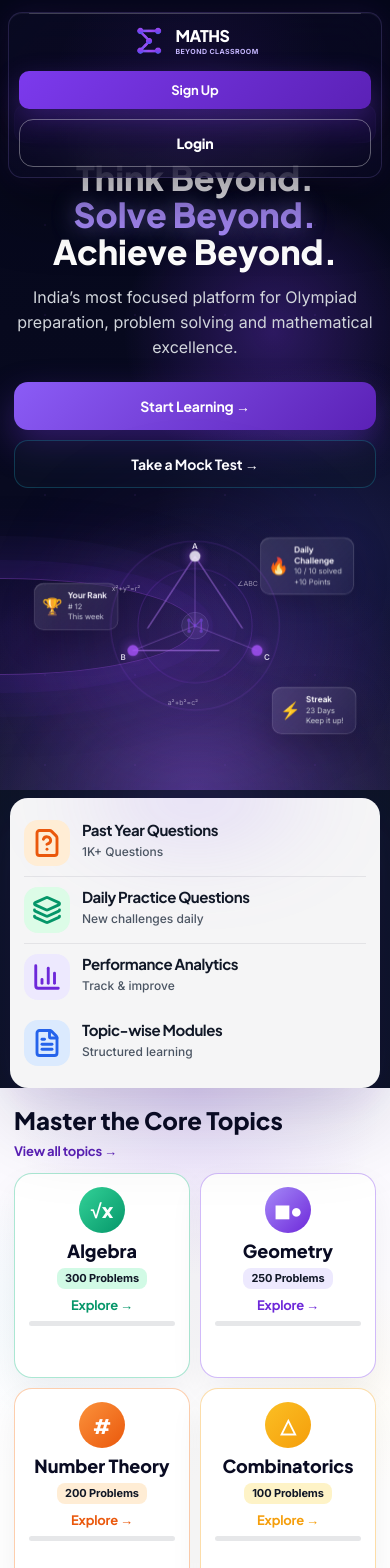
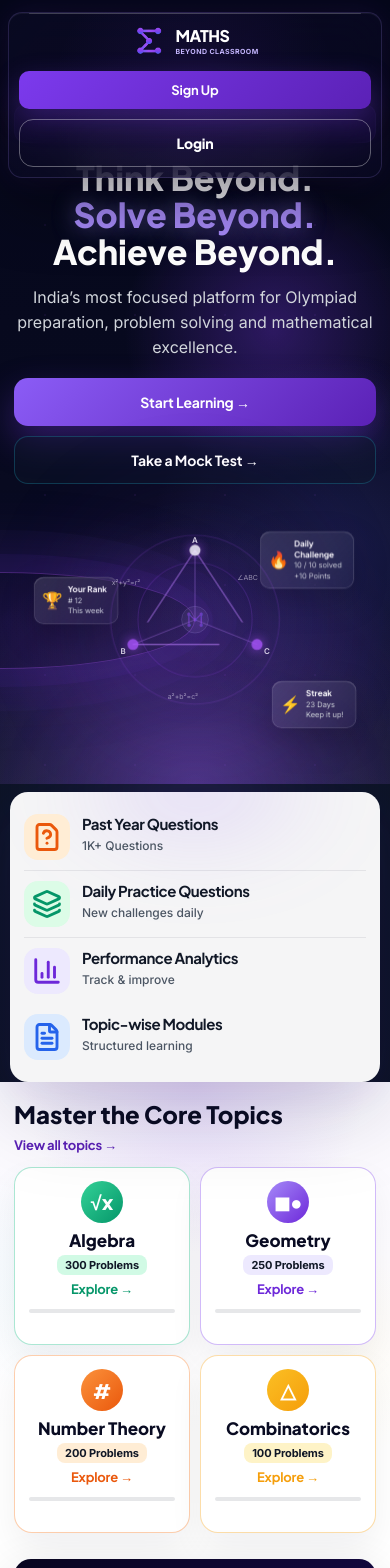
Before and after one commit to avilash07it/maths-beyond-classroom, a React (Vite) app: page / in a window 390 px wide. Shown: the top 1568 px of the page. Built offline with nearby package versions, Linux system fonts and the light colour scheme; no server answers.

Commit message:
Responsiveness Improvement 4

```diff
--- a/src/components/Hero/Hero.css
+++ b/src/components/Hero/Hero.css
@@ -842,11 +842,11 @@ bottom: 115px;
 @media (max-width:768px){
 
   .hero-section{
-    padding:112px 22px 28px;
-    gap:12px;
+    padding:165px 22px 28px;
+    gap:18px;
     min-height:auto;
     align-items:start;
-  }
+}
 
   .hero-left h1{
     font-size:clamp(34px, 8.2vw, 42px);
@@ -865,9 +865,9 @@ bottom: 115px;
   }
 
   .hero-actions{
-    margin-top:22px;
+    margin-top:18px;
     gap:10px;
-  }
+}
 
   .primary-action,
   .secondary-action{
@@ -875,14 +875,14 @@ bottom: 115px;
   }
 
   .hero-right{
-    height:312px;
-    margin-top:2px;
+    height:285px;
+    margin-top:0;
     overflow:visible;
-  }
+}
 
-  .premium-math-visual{
-    width:min(306px, 76vw);
-    height:min(306px, 76vw);
+.premium-math-visual{
+  width:min(285px,72vw);
+  height:min(285px,72vw);
     top:0;
     animation:floatVisualMobile 8s ease-in-out infinite;
   }
--- a/src/components/TopicExplorer/TopicExplorer.css
+++ b/src/components/TopicExplorer/TopicExplorer.css
@@ -579,10 +579,10 @@
 }
 
 .topic-card{
-  height:205px;
-  min-height:205px;
+  height:178px;
+    min-height:178px;
 
-  padding:16px 12px;
+    padding:14px 12px 10px;
 
   border-radius:18px;
 
@@ -590,8 +590,8 @@
 }
 
 .topic-icon{
-  width:46px;
-  height:46px;
+  width:42px;
+  height:42px;
 
   margin-bottom:8px;
 
@@ -599,12 +599,12 @@
 }
 
 .topic-card h3{
-  font-size:18px;
+  font-size:17px;
   line-height:1.15;
 }
 
 .topic-card span{
-  margin-top:6px;
+  margin-top:4px;
 
   padding:4px 8px;
 
@@ -612,7 +612,7 @@
 }
 
 .topic-card p{
-  margin:8px 0;
+  margin:6px 0;
 
   min-height:auto;
 
@@ -620,8 +620,8 @@
 }
 
   .topic-progress{
-    height:5px;
-    margin-top:0;
+    height:4px;
+    margin-top:6px;
   }
 }
 
```
